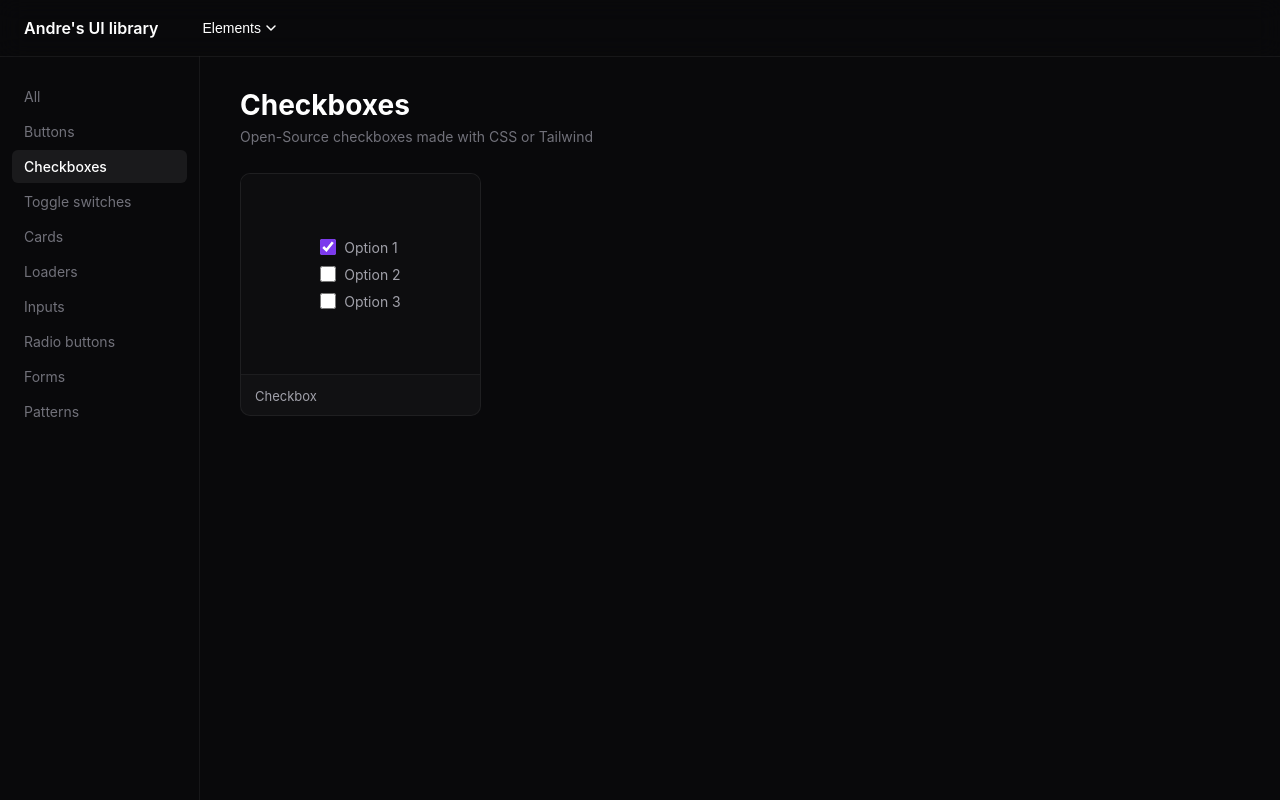
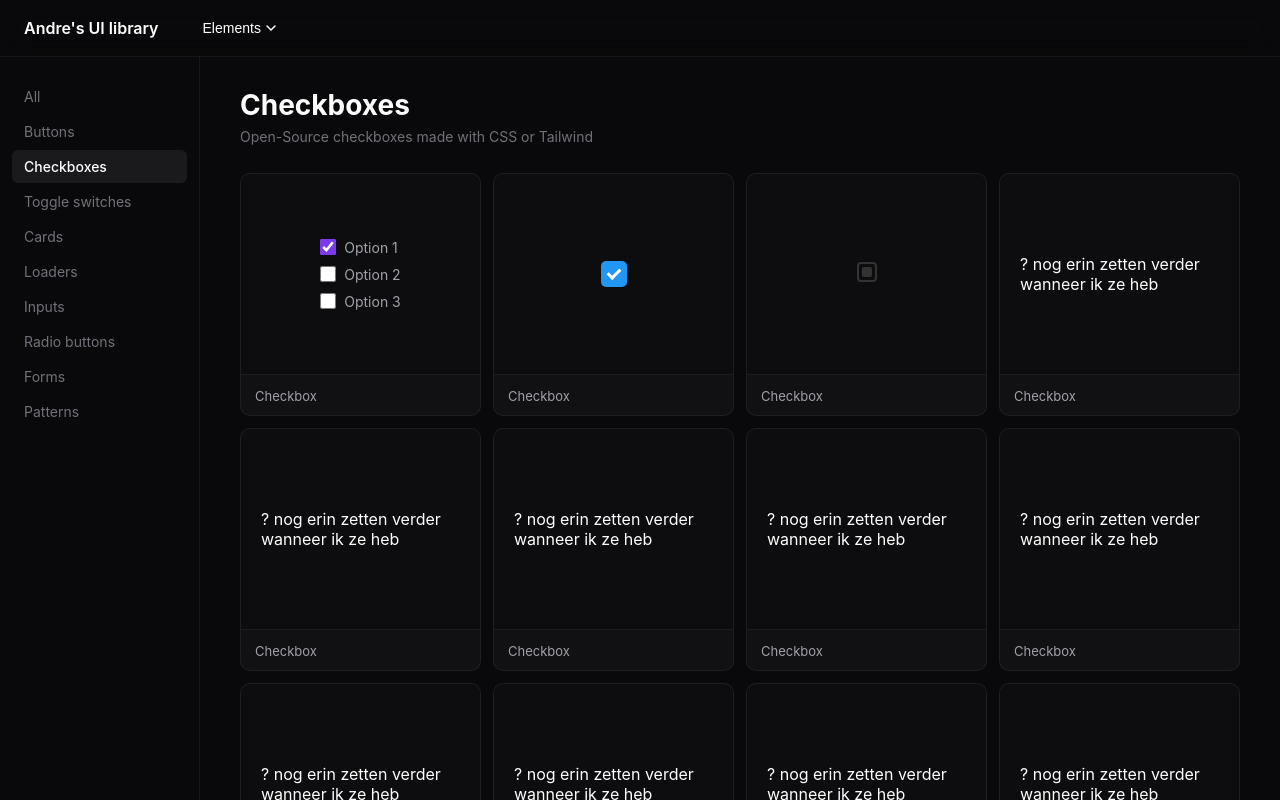
Before and after one commit to itzmitto/ui-library-website, a React (Vite) app: page /elements/checkboxes in a window 1280 px wide. Shown: the top 800 px of the page. Built offline with nearby package versions, Linux system fonts and the light colour scheme.

Commit message:
20 checkboxes toegevoegd

```diff
--- a/src/data/componentsData.tsx
+++ b/src/data/componentsData.tsx
@@ -25,6 +25,69 @@ export const checkboxes = [
             </div>
         )
     },
+    {
+        id: 15, name: "Checkbox", preview: (
+            <label className="cb-15">
+                <input defaultChecked type="checkbox" />
+                <div className="cb-15__mark"></div>
+            </label>
+        )
+    },
+    {
+        id: 16, name: "Checkbox", preview: (
+            <label className="cb-16">
+                <input defaultChecked type="checkbox" />
+                <span className="cb-16__box"></span>
+            </label>
+        )
+    },
+    {
+        id: 17, name: "Checkbox", preview: (
+            <div>? nog erin zetten verder wanneer ik ze heb</div>
+        )
+    },
+    {
+        id: 18, name: "Checkbox", preview: (
+            <div>? nog erin zetten verder wanneer ik ze heb</div>
+        )
+    },
+    {
+        id: 19, name: "Checkbox", preview: (
+            <div>? nog erin zetten verder wanneer ik ze heb</div>
+        )
+    },
+    {
+        id: 20, name: "Checkbox", preview: (
+            <div>? nog erin zetten verder wanneer ik ze heb</div>
+        )
+    },
+    {
+        id: 21, name: "Checkbox", preview: (
+            <div>? nog erin zetten verder wanneer ik ze heb</div>
+        )
+    },
+    {
+        id: 22, name: "Checkbox", preview: (
+            <div>? nog erin zetten verder wanneer ik ze heb</div>
+        )
+    },
+    {
+        id: 23, name: "Checkbox", preview: (
+            <div>? nog erin zetten verder wanneer ik ze heb</div>
+        )
+    },
+    {
+        id: 24, name: "Checkbox", preview: (
+            <div>? nog erin zetten verder wanneer ik ze heb</div>
+        )
+    },
+    {
+        id: 25, name: "Checkbox", preview: (
+            <div>? nog erin zetten verder wanneer ik ze heb</div>
+        )
+    },
+
+
 ];
 
 export const toggles = [
--- a/src/pages/All.tsx
+++ b/src/pages/All.tsx
@@ -1,5 +1,5 @@
 import Header from "../components/Header";
-import { allComponents } from "../data/componentsData";   // ← Import hier toevoegen
+import { allComponents } from "../data/componentsData";
 import "./All.css";
 
 export default function All() {
@@ -28,7 +28,7 @@ export default function All() {
           </div>
 
           <div className="all-grid">
-            {allComponents.map((item) => (          // ← Hier gebruiken
+            {allComponents.map((item) => (
               <div key={item.id} className="all-card">
                 <div className="all-card-preview">
                   {item.preview}
--- a/src/pages/Buttons.tsx
+++ b/src/pages/Buttons.tsx
@@ -1,7 +1,7 @@
 import Header from "../components/Header";
 import { buttons } from "../data/componentsData";
 import "./All.css";
-import "./Buttons.css";
+import "../styling/Buttons.css";
 
 const sidebarItems = [
     { label: "All", path: "/elements" },
--- a/src/pages/Checkboxes.tsx
+++ b/src/pages/Checkboxes.tsx
@@ -1,6 +1,7 @@
 import Header from "../components/Header";
 import { checkboxes } from "../data/componentsData";
 import "./All.css";
+import "../styling/Checkboxes.css";
 
 const sidebarItems = [
     { label: "All", path: "/elements" },
--- /dev/null
+++ b/src/styling/Checkboxes.css
@@ -0,0 +1,104 @@
+.prev-checkbox-group {
+    display: flex;
+    flex-direction: column;
+    gap: 10px;
+}
+
+.prev-checkbox {
+    display: flex;
+    align-items: center;
+    gap: 8px;
+    font-size: 14px;
+    color: #a1a1aa;
+    cursor: pointer;
+}
+
+.prev-checkbox input[type="checkbox"] {
+    width: 16px;
+    height: 16px;
+    accent-color: #7c3aed;
+    cursor: pointer;
+}
+
+.cb-15 input {
+    display: none;
+}
+
+.cb-15 {
+    display: block;
+    position: relative;
+    cursor: pointer;
+    font-size: 20px;
+    user-select: none;
+    -webkit-tap-highlight-color: transparent;
+}
+
+.cb-15__mark {
+    position: relative;
+    top: 0;
+    left: 0;
+    height: 1.3em;
+    width: 1.3em;
+    background-color: #2196F300;
+    border-radius: 0.25em;
+    transition: all 0.25s;
+}
+
+.cb-15 input:checked~.cb-15__mark {
+    background-color: #2196F3;
+}
+
+.cb-15__mark::after {
+    content: "";
+    position: absolute;
+    transform: rotate(0deg);
+    border: 0.1em solid black;
+    left: 0;
+    top: 0;
+    width: 1.05em;
+    height: 1.05em;
+    border-radius: 0.25em;
+    transition: all 0.25s, border-width 0.1s;
+}
+
+.cb-15 input:checked~.cb-15__mark::after {
+    left: 0.45em;
+    top: 0.25em;
+    width: 0.25em;
+    height: 0.5em;
+    border-color: #fff0 white white #fff0;
+    border-width: 0 0.15em 0.15em 0;
+    border-radius: 0em;
+    transform: rotate(45deg);
+}
+
+.cb-16 input[type="checkbox"] {
+    display: none;
+}
+
+.cb-16__box {
+    display: inline-block;
+    width: 20px;
+    height: 20px;
+    border: 2px solid #333333;
+    border-radius: 4px;
+    position: relative;
+    cursor: pointer;
+}
+
+.cb-16__box::after {
+    content: "";
+    position: absolute;
+    top: 50%;
+    left: 50%;
+    transform: translate(-50%, -50%);
+    width: 10px;
+    height: 10px;
+    background-color: #333;
+    border-radius: 2px;
+    opacity: 0;
+}
+
+.cb-16 input[type="checkbox"]:checked+.cb-16__box::after {
+    opacity: 1;
+}
```
Also changed, not shown: src/pages/All.css, src/styling/Buttons.css (renamed from src/pages/Buttons.css).
